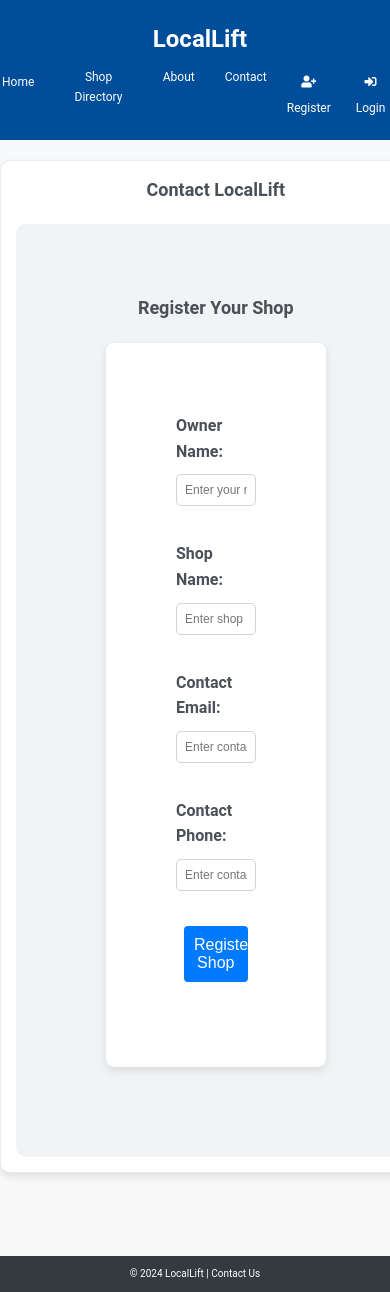
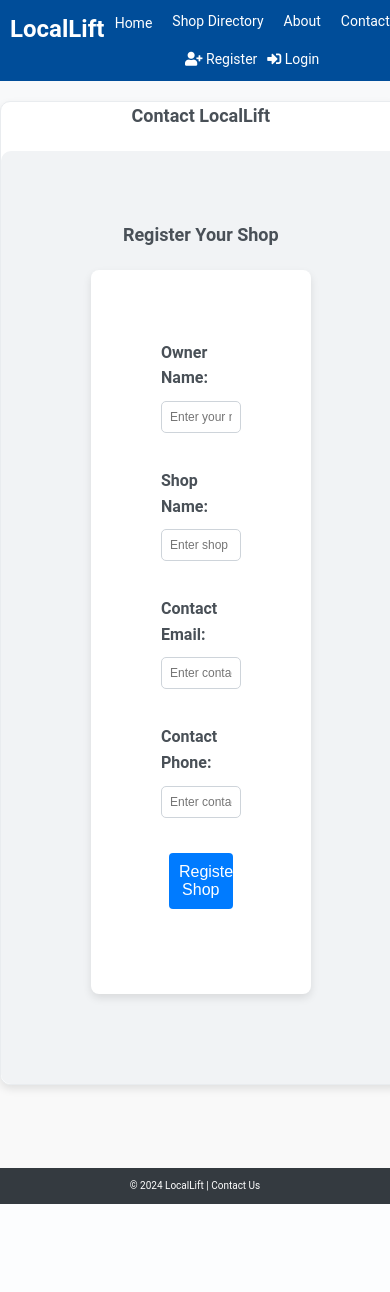
Before and after one commit to darshank9/LocalLift---Local-Shop-Project, a Flask app: page /contact in a window 390 px wide; the page is wider, and only the part inside the window is pictured. After the commit the page ends 1204 px from the top of that part, so only its background shows below. Run offline with Flask 3, Linux system fonts and the light colour scheme.

Commit message:
changes made

```diff
--- a/static/styles.css
+++ b/static/styles.css
@@ -418,23 +418,23 @@ button:hover {
 
 @media (max-width: 480px) {
     .container {
-        padding: 15px; /* Further reduce padding */
+        padding:  0;
     }
 
     h2, h3 {
-        font-size: 18px; /* Further reduce heading size */
+        font-size: 18px;
     }
 
     .form-group input, .form-group textarea {
-        font-size: 12px; /* Smaller font size for very small screens */
-        padding: 8px; /* Further reduce padding */
+        font-size: 12px;
+        padding: 8px;
     }
 
     button {
-        padding: 10px; /* Minimized button padding */
-        font-size: 14px; /* Smaller font size for button */
-    }
-}
+        padding: 10px;
+        font-size: 10px;
+}}
+
 
 /* Header styles */
 header {
@@ -455,6 +455,7 @@ nav ul {
     justify-content: center;
     display: flex;
     margin-left: 40ex;
+    flex-wrap: wrap;
     gap: 20px;
 }
 
@@ -469,73 +470,33 @@ nav a:hover {
     color: yellow;
 }
 
-
-/* Media query for large desktops */
-@media (min-width: 1200px) {
+/* Media query for tablets and smaller screens */
+@media (max-width: 768px) {
     #navbar {
-        gap: 40px;
+        margin-left: 10px; /* Further reduce left margin */
+        gap: 15px; /* Adjust gap for better spacing */
     }
 
     nav a {
-        font-size: 20px;
-    }
-}
-
-/* Media query for tablets (landscape and portrait) */
-@media (max-width: 1199px) and (min-width: 769px) {
-    nav ul {
-        justify-content: space-around;
-    }
-
-    #navbar {
-        gap: 30px;
-    }
-
-    nav a {
-        font-size: 16px;
+        font-size: 16px; /* Slightly smaller font size */
     }
 }
 
 /* Media query for mobile devices */
-@media (max-width: 768px) {
-    nav ul {
-        flex-direction: column;
-        align-items: center;
+@media (max-width: 480px) {
+    header {
+        padding: 10px 0; /* Reduce padding for smaller screens */
+    }
+
+    nav a {
+        font-size: 14px; /* Further reduce font size */
     }
 
     #navbar {
-        gap: 15px;
-        flex-direction: column;
-    }
-
-    nav a {
-        font-size: 14px;
+        gap: 10px; /* Further reduce gap between items */
     }
 }
 
-/* Media query for very small devices (e.g., small phones) */
-@media (max-width: 480px) {
-    nav ul {
-        /* flex-direction: column; */
-        text-align: center;
-    }
-
-    nav h1{
-        margin-bottom: 10px;
-    }
-
-    #navbar{
-        display: flex;
-        flex-direction: row;
-        margin-left: 2px;
-        justify-content: center;
-    }
-
-    nav a {
-        font-size: 12px;
-
-    }
-}
 
 
 /* Form styles */
@@ -656,7 +617,7 @@ footer a:hover {
     footer {
         font-size: 10px;
         padding: 10px 0;
-        margin-top: 320ex;
+        margin-top: 370ex;
     }
 }
 
--- a/templates/contact.html
+++ b/templates/contact.html
@@ -22,7 +22,7 @@
                     <label for="contact_phone">Contact Phone:</label>
                     <input type="text" id="contact_phone" name="contact_phone" placeholder="Enter contact phone" required>
                 </div>
-                <button type="submit">Register Shop</button>
+                <button class="submit" type="submit">Register Shop</button>
             </form>
             {% if get_flashed_messages() %}
                 <div class="alert alert-success">{{ get_flashed_messages()[0] }}</div>
```
